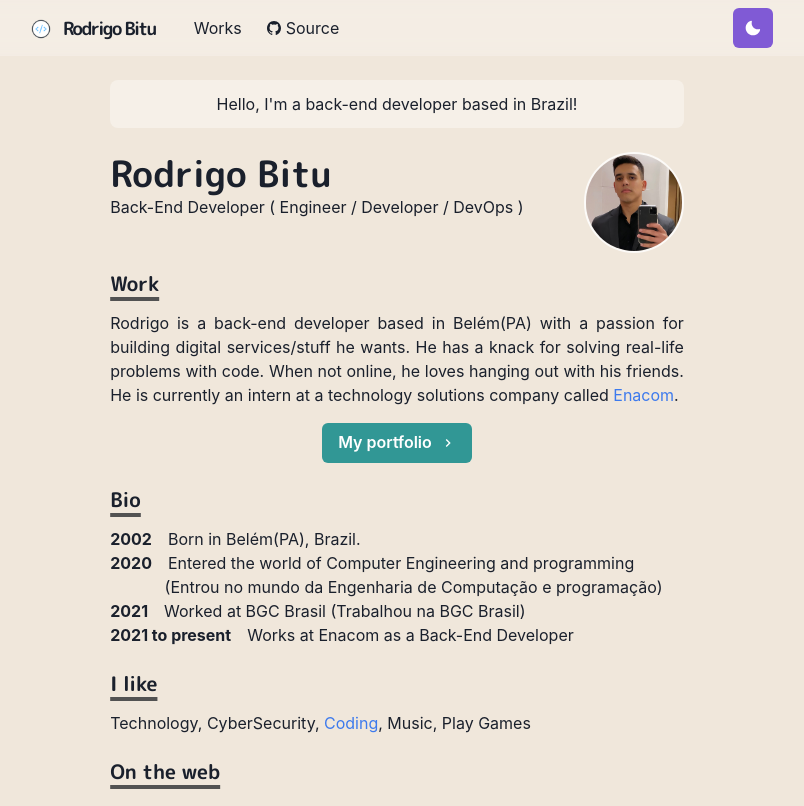
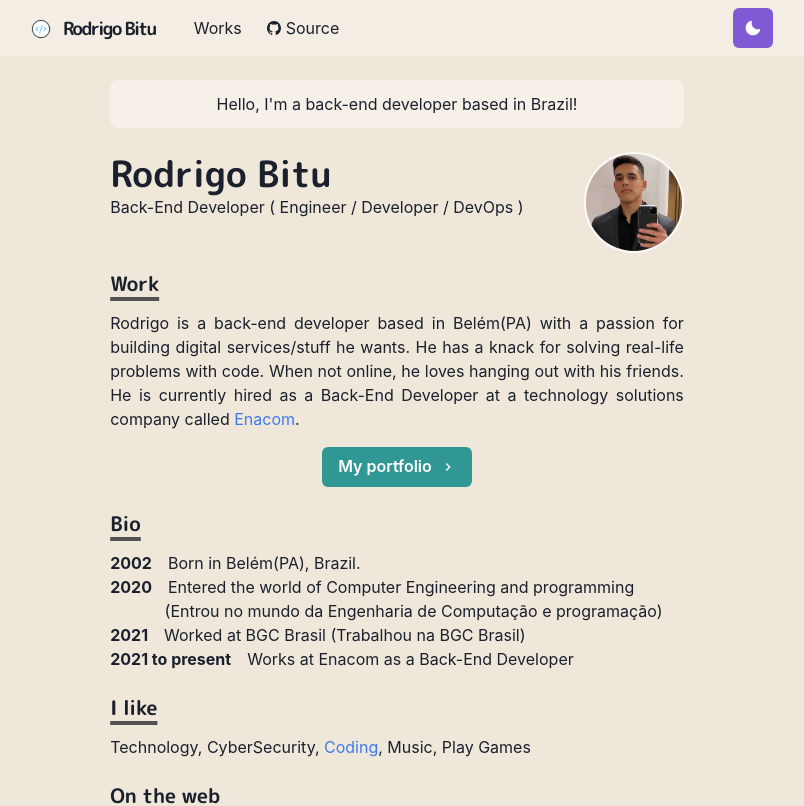
Before and after one commit to rodbitu/Portfolio, a Next.js app: page / in a window 1280 px wide. Shown: the top 806 px of the page, without its empty margins (243-1047 px from the left). Built offline with nearby package versions, Linux system fonts and the light colour scheme.

Commit message:
Feat: update abstract

```diff
--- a/pages/index.js
+++ b/pages/index.js
@@ -66,8 +66,8 @@ const Page = () => {
             Rodrigo is a back-end developer based in Belém(PA) with a passion
             for building digital services/stuff he wants. He has a knack for
             solving real-life problems with code. When not online, he loves
-            hanging out with his friends. He is currently an intern at a
-            technology solutions company called{' '}
+            hanging out with his friends. He is currently hired as a Back-End
+            Developer at a technology solutions company called{' '}
             <Link href="https://www.enacom.com.br/">Enacom</Link>.
           </Paragraph>
           <Box align="center" my={4}>
```
Also changed, not shown: public/images/works/Screenshot_1.png (added).
